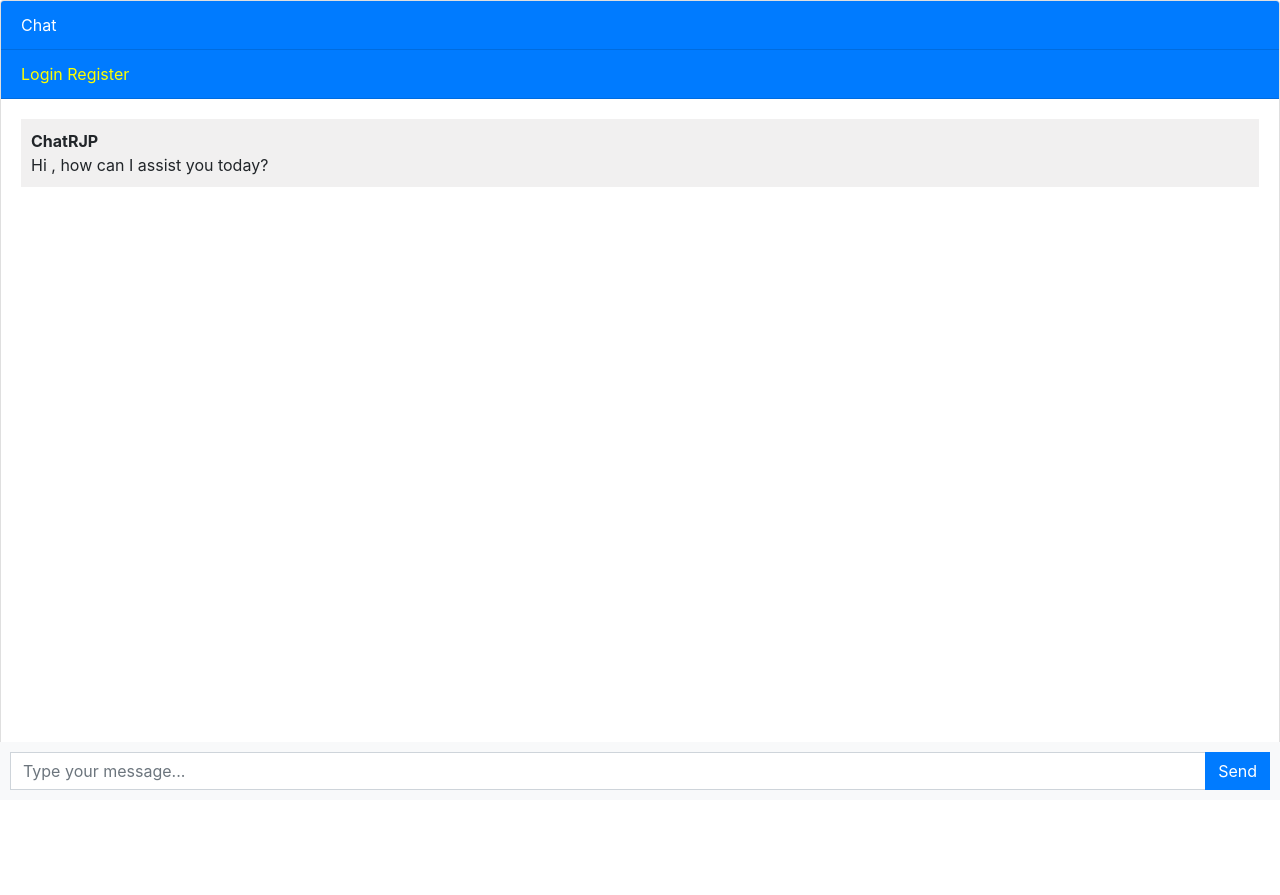
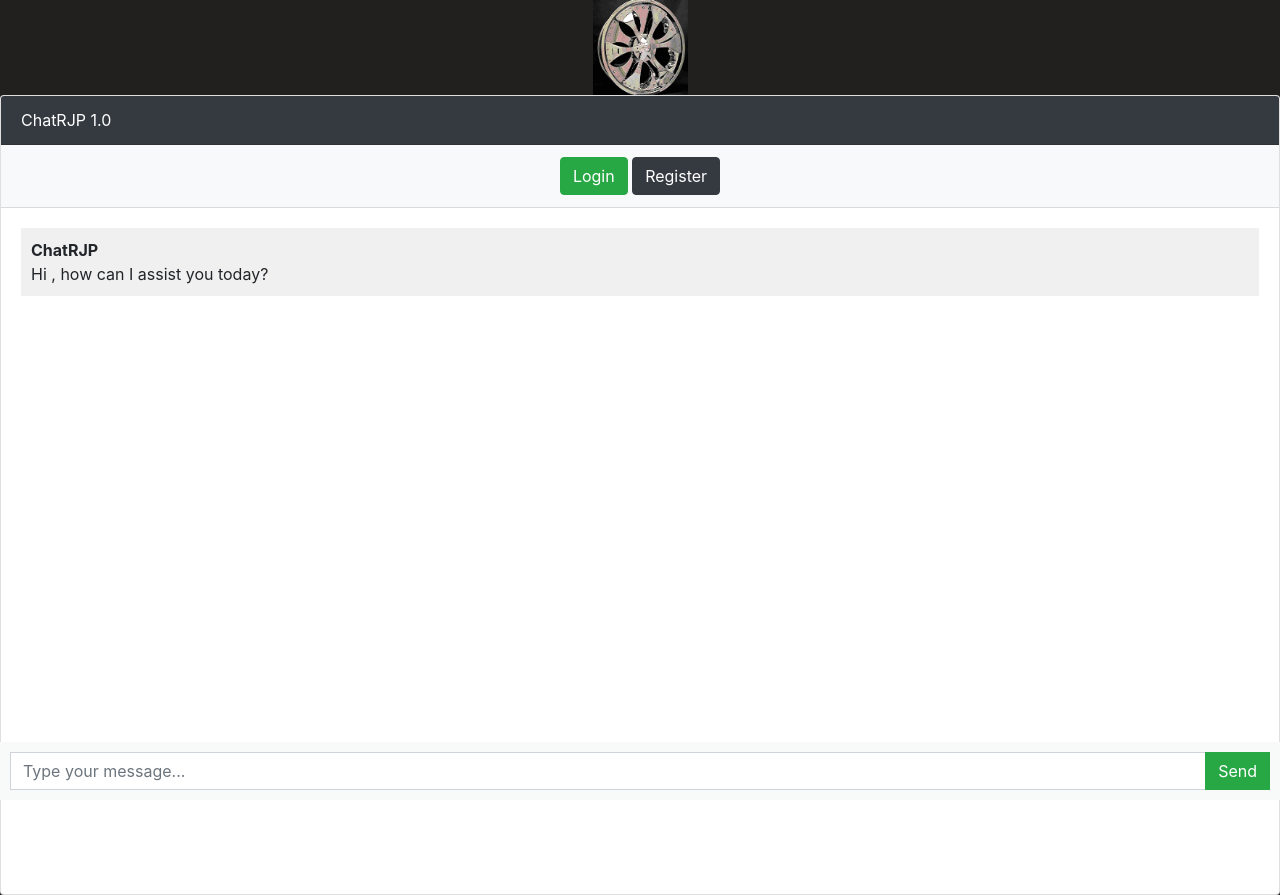
Before and after one commit to rpointjour/ai_chatbot, a Django app: page / in a window 1280 px wide. Before the commit the page ends 790 px from the top, so only its background shows below. Run offline with Django 5.2, Linux system fonts and the light colour scheme; some libraries are stand-ins or nearby versions.

Commit message:
added static image

```diff
--- a/djangochat/settings.py
+++ b/djangochat/settings.py
@@ -115,6 +115,10 @@ USE_TZ = True
 
 # Static files (CSS, JavaScript, Images)
 # https://docs.djangoproject.com/en/5.0/howto/static-files/
+STATICFILES_DIRS = [
+    BASE_DIR / "static",
+    "/var/www/static/",
+]
 
 STATIC_URL = 'static/'
 
--- a/templates/base.html
+++ b/templates/base.html
@@ -1,3 +1,4 @@
+{% load static %}
 <!DOCTYPE html>
 <html lang="en">
   <head>
@@ -8,6 +9,7 @@
     {% block styles %}{% endblock %}
   </head>
   <body>
+    <img src="{% static 'wheel_spinning.gif' %}" alt="Spinning Wheel" class="img-fluid d-block mx-auto" style="width:95px;height:95px;">
     {% block content %}{% endblock %}
     <script src="https://code.jquery.com/jquery-3.3.1.slim.min.js"></script>
     <script src="https://cdnjs.cloudflare.com/ajax/libs/popper.js/1.14.7/umd/popper.min.js"></script>
--- a/templates/chatbot.html
+++ b/templates/chatbot.html
@@ -1,11 +1,11 @@
 <!DOCTYPE html>
 <html>
 {% extends 'base.html' %}
-
 {% block styles %}
 <style>
     body, html {
       height: 100%;
+      background-color: rgb(34, 31, 31);
     }
 
     .messages-box {
@@ -44,7 +44,7 @@
       left: 0;
       right: 0;
       padding: 10px;
-      background-color: #f8f9fa;
+      background-color: #f8faf9;
     }
 
     .message-input {
@@ -65,15 +65,14 @@
   </style>
 {% endblock %}
 
-
 {% block content %}
 <div class="chat-container">
   <div class="card flex-grow-1">
-    <div class="card-header bg-primary text-white">Chat</div>
+    <div class="card-header bg-dark text-white">ChatRJP 1.0</div>
     {% if user.is_authenticated %}
     <div class="card-header bg-primary text-white"><b>Welcome, {{user.username}}</b>   <a style="color: yellow;" href="logout">Logout</a></div>
     {% else %}
-    <div class="card-header bg-primary text-white"><a style="color: yellow" href="login">Login</a>   <a style="color: yellow;" href="register">Register</a></div>
+    <div class="card-header bg-light text-white text-center"><a class="btn btn-success" href="login">Login</a>   <a class="btn btn-dark" href="register">Register</a></div>
     {% endif %}
     <div class="card-body messages-box">
 
@@ -107,7 +106,7 @@
         <li class="message received">
           <div class="message-text">
             <div class="message-sender">
-              <b>AI Chatbot</b>
+              <b>ChatRJP</b>
             </div>
             <div class="message-content">
               {{chat.response}}
@@ -130,7 +129,7 @@
     <div class="input-group">
       <input type="text" class="form-control message-input" placeholder="Type your message...">
       <div class="input-group-append">
-        <button type="submit" class="btn btn-primary btn-send">Send</button>
+        <button type="submit" class="btn btn-success btn-send">Send</button>
       </div>
     </div>
   </form>
@@ -180,7 +179,7 @@
         messageItem.innerHTML = `
         <div class="message-text">
             <div class="message-sender">
-              <b>AI Chatbot</b>
+              <b>ChatRJP</b>
             </div>
             <div class="message-content">
                 ${response}
```
Also changed, not shown: static/spinning_wheel.webp (added), static/wheel_spinning.gif (added).
